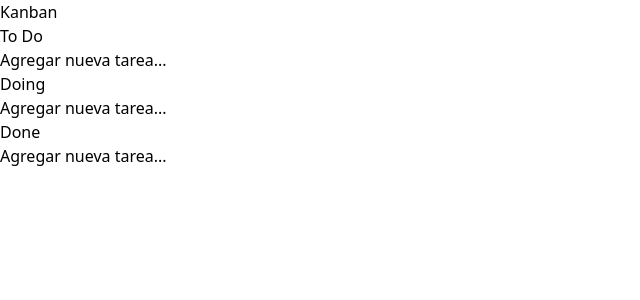
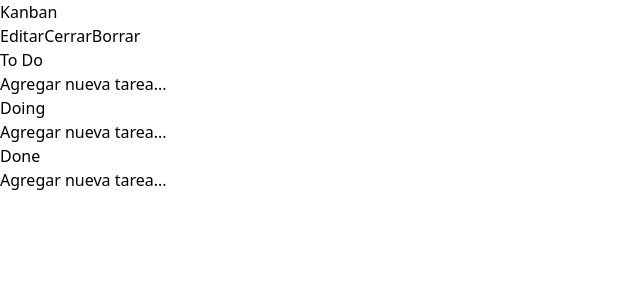
Before and after one commit to ManuelDeAlba/kanban, a React (Vite) app: page / in a window 1280 px wide. Shown: the top 300 px of the page, without its empty margins (0-640 px from the left). Built offline with nearby package versions, Linux system fonts and the light colour scheme.

Commit message:
Open edition after creating a task and fix animations

```diff
--- a/src/components/TareasProvider.jsx
+++ b/src/components/TareasProvider.jsx
@@ -9,7 +9,7 @@ export const useTareas = () => {
 };
 
 function TareasProvider({ children }) {
-    const [open, setOpen] = useState(true);
+    const [open, setOpen] = useState(false);
     const [tarea, setTarea] = useState(null);
     const [prevTarea, setPrevTarea] = useState(null);
     const [isEditing, setIsEditing] = useState(false);
@@ -43,6 +43,9 @@ function TareasProvider({ children }) {
         };
 
         setTareas(prevTareas => [...prevTareas, nuevaTarea]);
+        // Automáticamente abrir la ventana para editarla
+        abrirModal(nuevaTarea);
+        setIsEditing(true);
     };
 
     const editarTarea = (idTarea, nuevaTarea) => {
@@ -66,8 +69,8 @@ function TareasProvider({ children }) {
     };
 
     const abrirModal = tarea => {
+        setTarea(tarea);
         setOpen(true);
-        setTarea(tarea);
     };
 
     const cerrarModal = e => {
@@ -118,7 +121,6 @@ function TareasProvider({ children }) {
                 cerrarModal,
             }}
         >
-            {tarea && (
             <div
                 className={`fixed inset-0 w-full h-dvh bg-gray-900/15 flex justify-end items-center overflow-hidden ${
                     !open ? "opacity-0 pointer-events-none delay-300" : ""
@@ -132,10 +134,10 @@ function TareasProvider({ children }) {
                     {!isEditing ? (
                         <>
                             <span className="text-xl text-center w-full">
-                                    {tarea.nombre}
+                                {tarea?.nombre}
                             </span>
                             <span className="text-lg text-center my-4 w-full flex-1">
-                                    {tarea.contenido}
+                                {tarea?.contenido}
                             </span>
                         </>
                     ) : (
@@ -147,13 +149,13 @@ function TareasProvider({ children }) {
                                 name="nombre"
                                 className="bg-transparent text-xl text-center w-full outline-none ring-1 ring-gray-400 rounded-md px-2"
                                 type="text"
-                                    value={tarea.nombre}
+                                value={tarea?.nombre}
                                 onInput={handleInput}
                             />
                             <textarea
                                 name="contenido"
                                 className="bg-transparent resize-none text-lg text-center my-4 w-full flex-1 outline-none ring-1 ring-gray-400 rounded-md px-2"
-                                    value={tarea.contenido}
+                                value={tarea?.contenido}
                                 onInput={handleInput}
                             ></textarea>
                             <input type="submit" hidden />
@@ -181,7 +183,6 @@ function TareasProvider({ children }) {
                     </div>
                 </div>
             </div>
-            )}
             {children}
         </modalTareaContext.Provider>
     );
```
Lines whose indentation alone changed are shown as unchanged.
